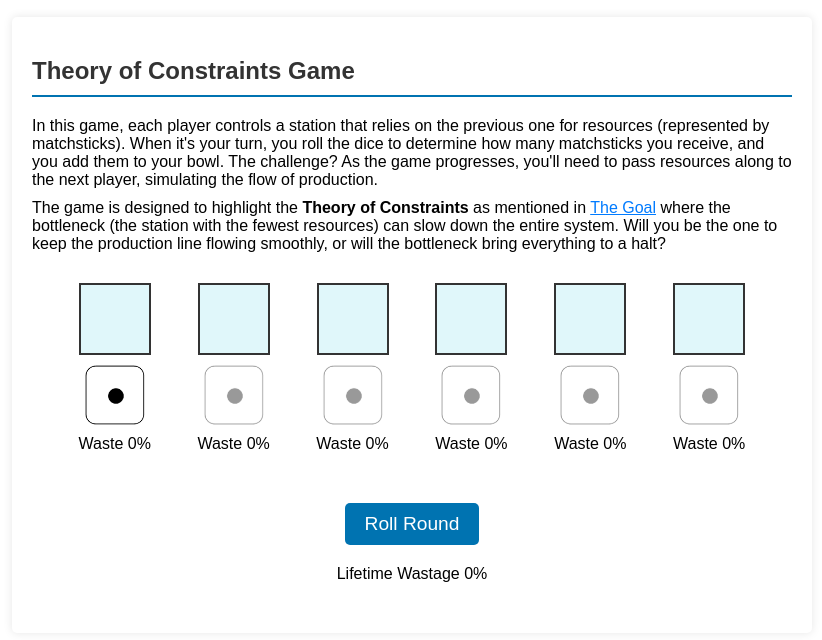
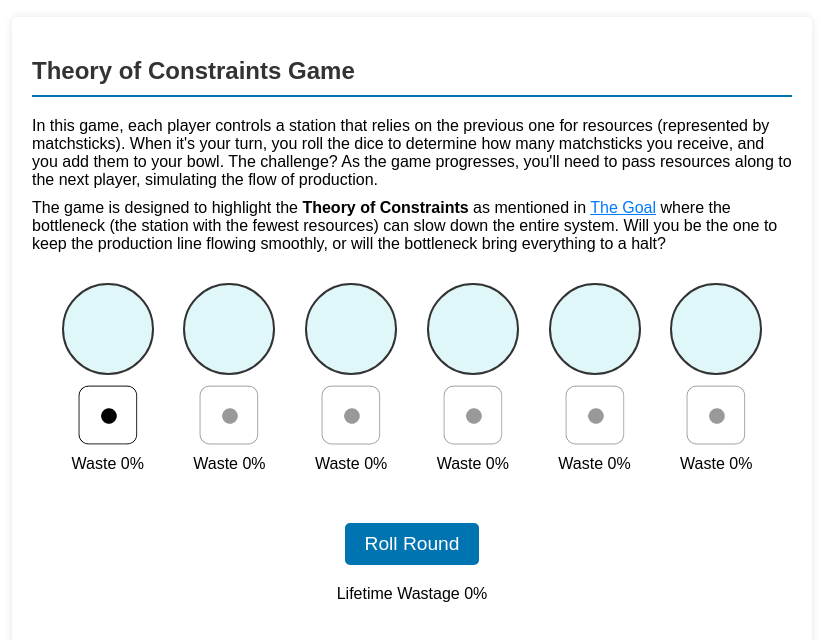
Before and after one commit to kibblator/danielgregson-website, a plain HTML site: page src/toc.html in a window 1280 px wide. Shown: the part 194-834 px from the top of the page, without its empty margins (228-1050 px from the left). Drawn offline with Linux system fonts and the light colour scheme.

Commit message:
chore: make the bowls round

```diff
--- a/src/styles/toc.css
+++ b/src/styles/toc.css
@@ -30,8 +30,8 @@
 }
 
 .bowl {
-    width: 60px;
-    height: 60px;
+    width: 80px;
+    height: 80px;
     background: #e0f7fa;
     border: 2px solid #333;
     display: flex;
@@ -40,6 +40,7 @@
     align-content: center;
     gap: 2px;
     padding: 4px;
+    border-radius: 80px;
 }
 
 .matchstick {
```
